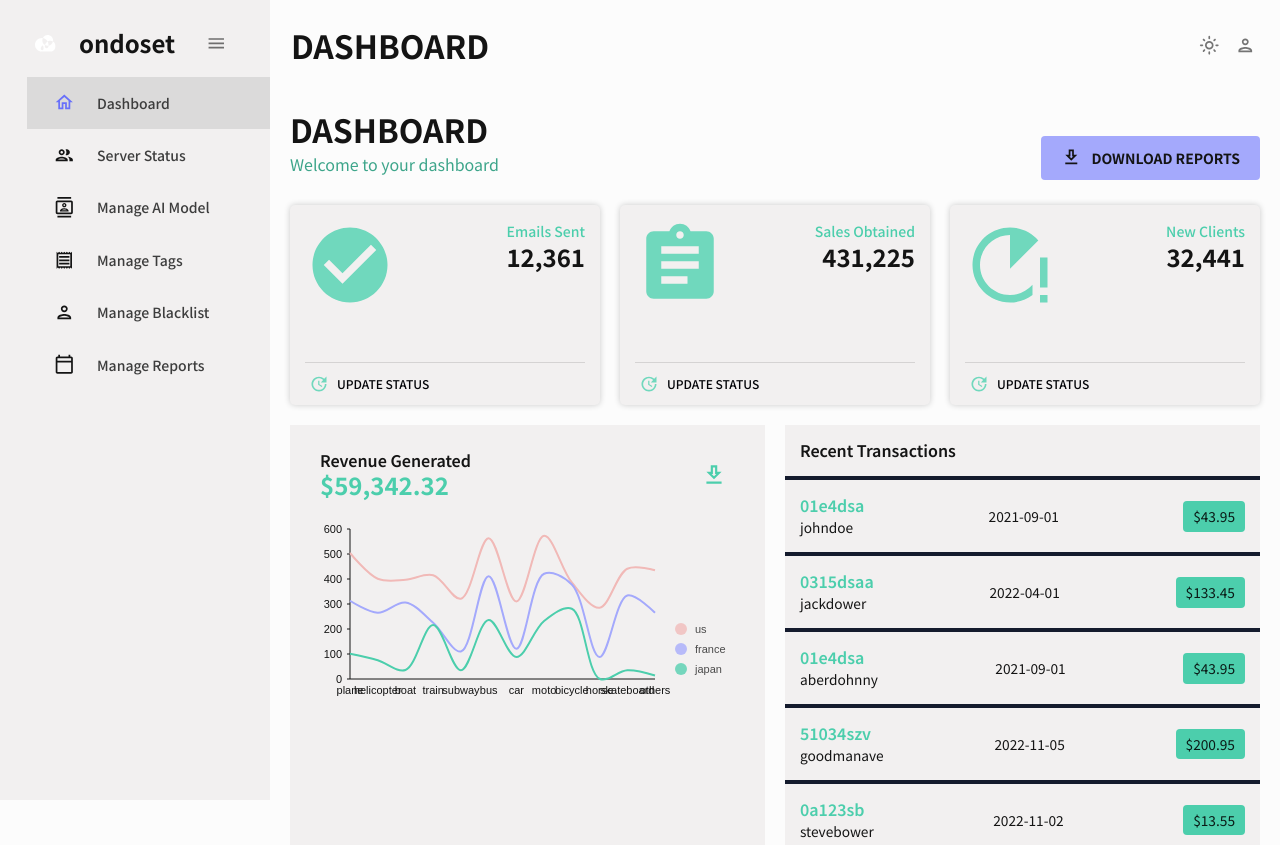
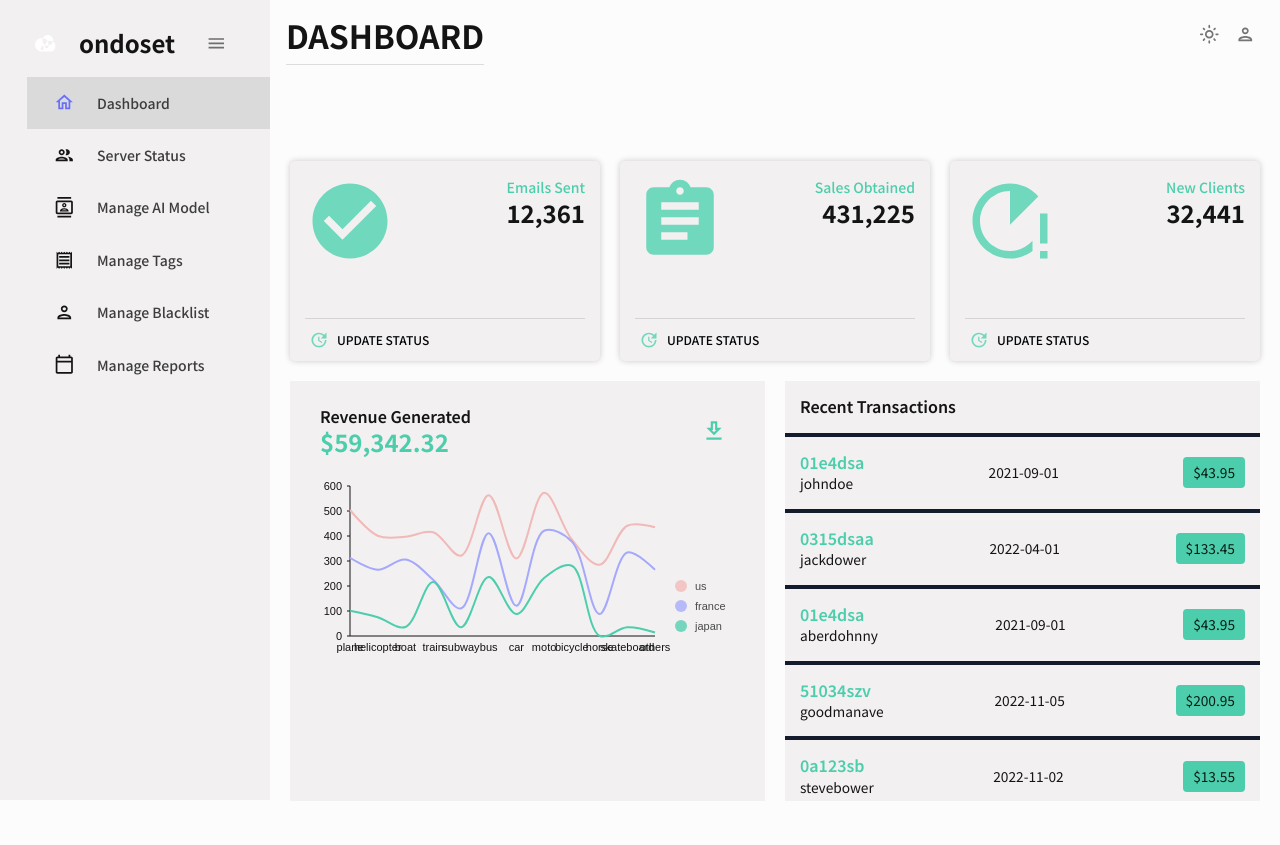
Before and after one commit to Team-Easy/Ondoset_Web, a React (Create React App) app in the folder ondoset-admin/: page / in a window 1280 px wide. After the commit the page ends 801 px from the top, so only its background shows below. Built offline with nearby package versions, Linux system fonts and the light colour scheme.

Commit message:
Feat: move header component into topbar

```diff
--- a/ondoset-admin/src/components/Header.jsx
+++ b/ondoset-admin/src/components/Header.jsx
@@ -1,4 +1,4 @@
-import { Typography, Box, useTheme } from "@mui/material";
+import { Typography, Box, useTheme, Divider } from "@mui/material";
 import { tokens } from "../theme";
 
 const Header = ({ title, subtitle }) => {
@@ -17,6 +17,7 @@ const Header = ({ title, subtitle }) => {
       <Typography variant="h5" color={colors.greenAccent[400]}>
         {subtitle}
       </Typography>
+      <Divider sx={{ m: "10px 0 5px 0" }} />
     </Box>
   );
 };
--- a/ondoset-admin/src/scenes/bar/index.jsx
+++ b/ondoset-admin/src/scenes/bar/index.jsx
@@ -5,7 +5,6 @@ import BarChart from "../../components/BarChart";
 const Bar = () => {
   return (
     <Box m="20px">
-      <Header title="Bar Chart" subtitle="Simple Bar Chart" />
       <Box height="75vh">
         <BarChart />
       </Box>
--- a/ondoset-admin/src/scenes/contacts/index.jsx
+++ b/ondoset-admin/src/scenes/contacts/index.jsx
@@ -54,10 +54,6 @@ const Contacts = () => {
 
   return (
     <Box m="20px">
-      <Header
-        title="CONTACTS"
-        subtitle="List of Contacts for Future Reference"
-      />
       <Box
         m="40px 0 0 0"
         height="75vh"
--- a/ondoset-admin/src/scenes/dashboard/index.jsx
+++ b/ondoset-admin/src/scenes/dashboard/index.jsx
@@ -22,26 +22,6 @@ const Dashboard = () => {
 
   return (
     <Box m="20px">
-      {/* HEADER */}
-      <Box display="flex" justifyContent="space-between" alignItems="center">
-        <Header title="DASHBOARD" subtitle="Welcome to your dashboard" />
-
-        <Box>
-          <Button
-            sx={{
-              backgroundColor: colors.blueAccent[700],
-              color: colors.grey[100],
-              fontSize: "14px",
-              fontWeight: "bold",
-              padding: "10px 20px",
-            }}
-          >
-            <DownloadOutlinedIcon sx={{ mr: "10px" }} />
-            Download Reports
-          </Button>
-        </Box>
-      </Box>
-
       {/* GRID & CHARTS */}
       <Box
         display="grid"
--- a/ondoset-admin/src/scenes/form/index.jsx
+++ b/ondoset-admin/src/scenes/form/index.jsx
@@ -13,8 +13,6 @@ const Form = () => {
 
   return (
     <Box m="20px">
-      <Header title="CREATE USER" subtitle="Create a New User Profile" />
-
       <Formik
         onSubmit={handleFormSubmit}
         initialValues={initialValues}
--- a/ondoset-admin/src/scenes/global/Topbar.jsx
+++ b/ondoset-admin/src/scenes/global/Topbar.jsx
@@ -8,6 +8,7 @@ import NotificationsOutlinedIcon from "@mui/icons-material/NotificationsOutlined
 import SettingsOutlinedIcon from "@mui/icons-material/SettingsOutlined";
 import PersonOutlinedIcon from "@mui/icons-material/PersonOutlined";
 import SearchIcon from "@mui/icons-material/Search";
+import Header from "../../components/Header";
 import { useLocation } from "react-router-dom";
 
 const Topbar = () => {
@@ -28,15 +29,16 @@ const Topbar = () => {
   };
 
   return (
-    <Box display="flex" justifyContent="space-between" p={2}>
-      <Typography
-        variant="h2"
-        color={colors.grey[100]}
-        fontWeight="bold"
-        sx={{ m: "10px 5px 10px 5px" }}
-      >
-        {formatPath(location.pathname)}
-      </Typography>
+    <Box
+      display="flex"
+      justifyContent="space-between"
+      alignItems="flex-start"
+      p={2}
+    >
+      <Box mb="30px">
+        {/* add subtitle if needed-> will be added below title */}
+        <Header title={formatPath(location.pathname)} subtitle="" />
+      </Box>
 
       {/* ICONS */}
       <Box display="flex">
--- a/ondoset-admin/src/scenes/invoices/index.jsx
+++ b/ondoset-admin/src/scenes/invoices/index.jsx
@@ -44,7 +44,6 @@ const Invoices = () => {
 
   return (
     <Box m="20px">
-      <Header title="INVOICES" subtitle="List of Invoice Balances" />
       <Box
         m="40px 0 0 0"
         height="75vh"
--- a/ondoset-admin/src/scenes/line/index.jsx
+++ b/ondoset-admin/src/scenes/line/index.jsx
@@ -5,7 +5,6 @@ import LineChart from "../../components/LineChart";
 const Line = () => {
   return (
     <Box m="20px">
-      <Header title="Line Chart" subtitle="Simple Line Chart" />
       <Box height="75vh">
         <LineChart />
       </Box>
--- a/ondoset-admin/src/scenes/pie/index.jsx
+++ b/ondoset-admin/src/scenes/pie/index.jsx
@@ -5,7 +5,6 @@ import PieChart from "../../components/PieChart";
 const Pie = () => {
   return (
     <Box m="20px">
-      <Header title="Pie Chart" subtitle="Simple Pie Chart" />
       <Box height="75vh">
         <PieChart />
       </Box>
--- a/ondoset-admin/src/scenes/team/index.jsx
+++ b/ondoset-admin/src/scenes/team/index.jsx
@@ -70,7 +70,6 @@ const Team = () => {
 
   return (
     <Box m="20px">
-      <Header title="TEAM" subtitle="Managing the Team Members" />
       <Box
         m="40px 0 0 0"
         height="75vh"
```
